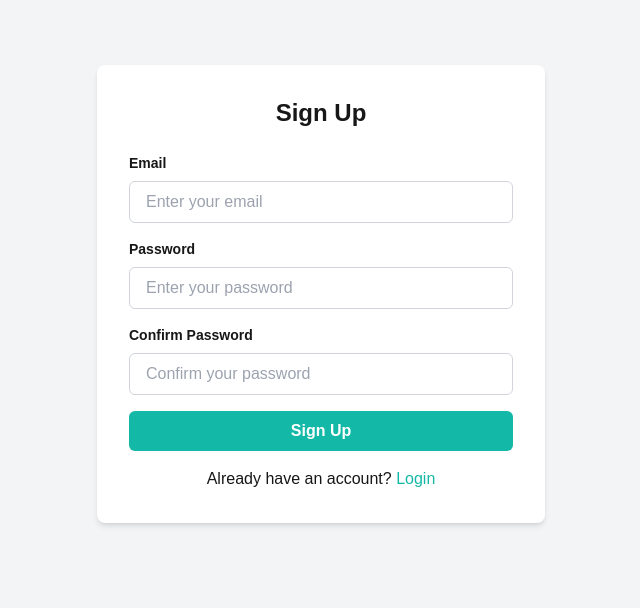
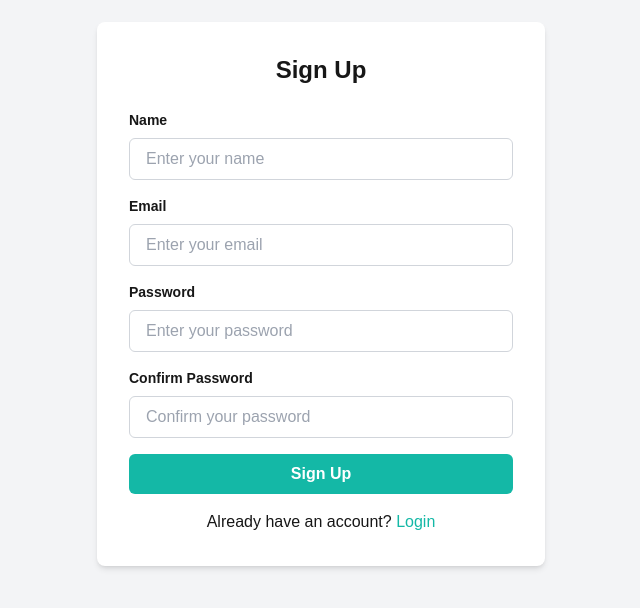
Before and after one commit to Chizstic/final-proj, a Next.js app: page /signup in a window 1280 px wide. Shown: the part 106-714 px from the top of the page, without its empty margins (319-959 px from the left). Built offline with nearby package versions, Linux system fonts and the light colour scheme.

Commit message:
database to signup

```diff
--- a/pages/signup.tsx
+++ b/pages/signup.tsx
@@ -1,13 +1,13 @@
 import { useState } from 'react';
 import { useRouter } from 'next/router';
-import Link from 'next/link'; // Import Link from next/link
+import Link from 'next/link';
 
 const SignUpPage = () => {
   const router = useRouter();
   const [email, setEmail] = useState('');
   const [password, setPassword] = useState('');
   const [confirmPassword, setConfirmPassword] = useState('');
-  const [error, setError] = useState('');
+  const [name, setName] = useState(''); // Add a field for name
   const [success, setSuccess] = useState('');
 
   const validateEmail = (email: string) => {
@@ -15,29 +15,46 @@ const SignUpPage = () => {
     return emailRegex.test(email);
   };
 
-  const handleSignUp = (e: React.FormEvent) => {
+  const handleSignUp = async (e: React.FormEvent) => {
     e.preventDefault();
 
     // Validate email format
     if (!validateEmail(email)) {
-      setError('Please enter a valid email address');
       return;
     }
 
     // Check if passwords match
     if (password !== confirmPassword) {
-      setError('Passwords do not match');
       return;
     }
 
-    // Clear any previous error messages
-    setError('');
-    setSuccess('Sign up successful! You can now log in.');
+    // Send data to the backend
+    try {
+      const response = await fetch('/api/register', {
+        method: 'POST',
+        headers: {
+          'Content-Type': 'application/json',
+        },
+        body: JSON.stringify({ email, password, name, role: 'user' }), // Assume role as 'user' by default
+      });
 
-    // Simulate a redirect to login after successful sign-up
-    setTimeout(() => {
-      router.push('/login');
-    }, 2000); // Redirect after 2 seconds
+      const data = await response.json();
+
+      if (!response.ok) {
+        throw new Error(data.message || 'Something went wrong');
+      }
+
+      // If registration is successful
+      setSuccess('Sign up successful! You can now log in.');
+
+      // Simulate a redirect to login after successful sign-up
+      setTimeout(() => {
+        router.push('/login');
+      }, 2000); // Redirect after 2 seconds
+    } catch (err) {
+      // You can choose to log the error for debugging purposes or completely ignore it
+      console.error(err);
+    }
   };
 
   return (
@@ -45,6 +62,18 @@ const SignUpPage = () => {
       <div className="w-full max-w-md bg-white p-8 rounded-lg shadow-md">
         <h2 className="text-2xl font-bold mb-6 text-center">Sign Up</h2>
         <form onSubmit={handleSignUp}>
+          <div className="mb-4">
+            <label htmlFor="name" className="block text-sm font-semibold mb-2">Name</label>
+            <input
+              type="text"
+              id="name"
+              value={name}
+              onChange={(e) => setName(e.target.value)}
+              className="w-full px-4 py-2 border border-gray-300 rounded-md"
+              placeholder="Enter your name"
+              required
+            />
+          </div>
           <div className="mb-4">
             <label htmlFor="email" className="block text-sm font-semibold mb-2">Email</label>
             <input
@@ -87,11 +116,10 @@ const SignUpPage = () => {
           >
             Sign Up
           </button>
-          {error && <p className="text-red-500 mt-4 text-center">{error}</p>}
           {success && <p className="text-green-500 mt-4 text-center">{success}</p>}
         </form>
         <p className="mt-4 text-center">
-          Already have an account? <Link href="/" className="text-teal-500 hover:text-teal-700">Login</Link>
+          Already have an account? <Link href="/login" className="text-teal-500 hover:text-teal-700">Login</Link>
         </p>
       </div>
     </div>
```
